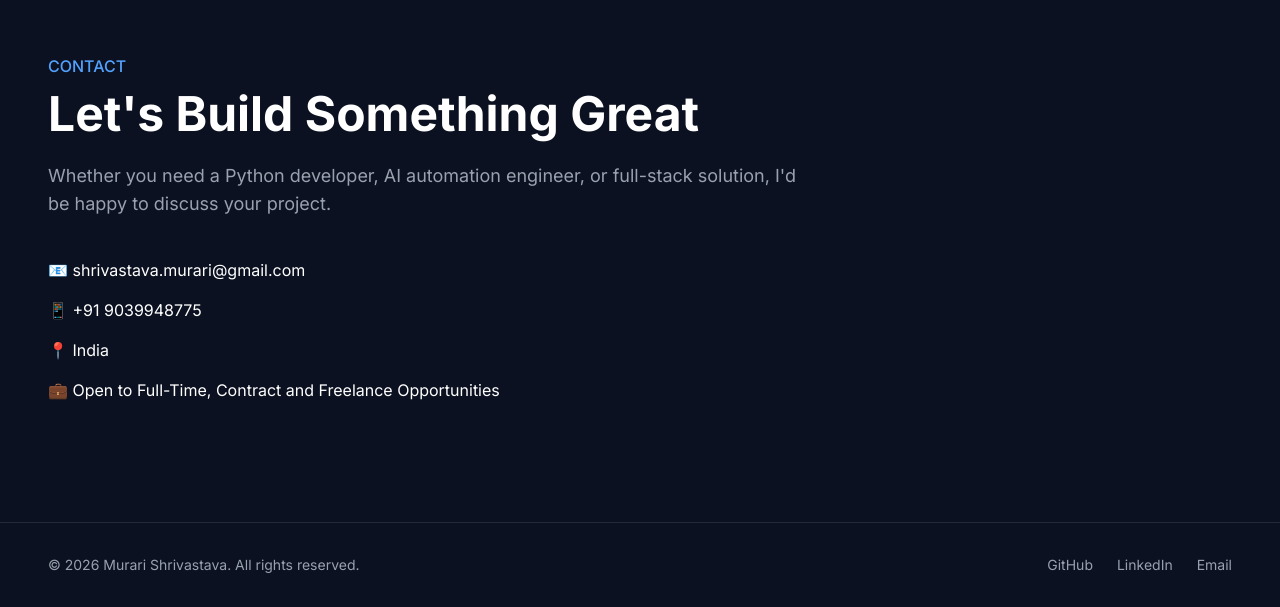
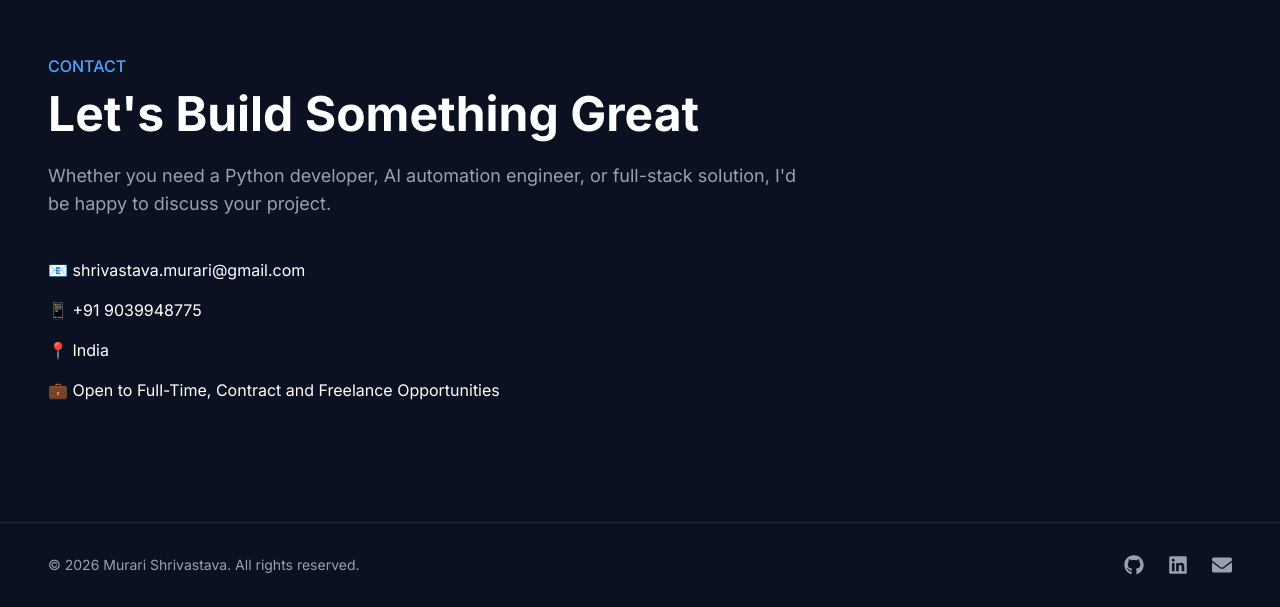
Before and after one commit to Murari2209/ai-engineer-portfolio, a Next.js app: page / in a window 1280 px wide. Shown: the part 3414-4021 px from the top of the page. Built offline with nearby package versions, Linux system fonts and the light colour scheme.

Commit message:
footer update

```diff
--- a/components/layout/Footer.tsx
+++ b/components/layout/Footer.tsx
@@ -1,3 +1,4 @@
+import { FaGithub, FaLinkedin, FaEnvelope } from "react-icons/fa";
 import Container from "./Container";
 
 export default function Footer() {
@@ -11,9 +12,34 @@ export default function Footer() {
           </p>
 
           <div className="flex gap-6 text-sm text-gray-400">
-            <a href="#">GitHub</a>
-            <a href="#">LinkedIn</a>
-            <a href="#">Email</a>
+            <div className="flex gap-6 text-xl text-gray-400">
+
+  <a
+    href="https://github.com/Murari2209"
+    target="_blank"
+    rel="noopener noreferrer"
+    className="hover:text-white transition"
+  >
+    <FaGithub />
+  </a>
+
+  <a
+    href="https://www.linkedin.com/in/murari-shrivastava-0377b182"
+    target="_blank"
+    rel="noopener noreferrer"
+    className="hover:text-white transition"
+  >
+    <FaLinkedin />
+  </a>
+
+  <a
+    href="mailto:shrivastava.murari@gmail.com"
+    className="hover:text-white transition"
+  >
+    <FaEnvelope />
+  </a>
+
+</div>
           </div>
 
         </div>
```
